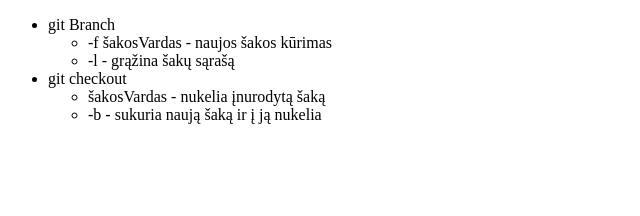
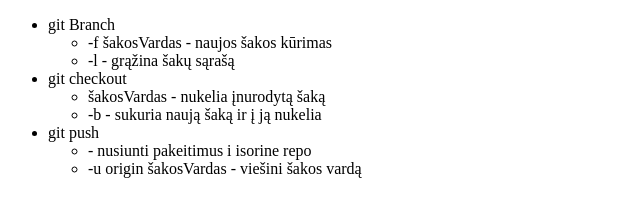
Before and after one commit to ugnejomantiene/Branching, a plain HTML site: page index.html in a window 1280 px wide. Shown: the whole page, without its empty margins (0-640 px from the left). Drawn offline with Linux system fonts and the light colour scheme.

Commit message:
git push komanda

```diff
--- a/index.html
+++ b/index.html
@@ -25,6 +25,12 @@
                         <li>-b - sukuria naują šaką ir į ją nukelia</li>
                     </ul>
                 </li>
+                <li>git push
+                    <ul>
+                        <li>                       - nusiunti pakeitimus i isorine repo</li>
+                        <li>-u origin šakosVardas - viešini šakos vardą</li>
+                    </ul>
+                </li>
             </ul>
         </section>
     </main>
```
